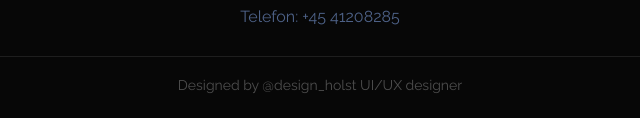
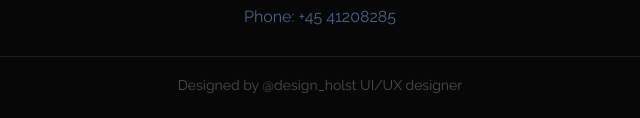
Before and after one commit to PernilleHolst/ph-design, a plain HTML site: page index.html in a window 1280 px wide. Shown: the part 3359-3477 px from the top of the page, 320-960 px from the left. Drawn offline with Linux system fonts and the light colour scheme.

Commit message:
Footer text

```diff
--- a/index.html
+++ b/index.html
@@ -156,7 +156,7 @@
             <div class="contact-info">
                 <a href="mailto:yourmail@example.com">pernille_holst@outlook.com</a>
                 <br>
-                <p>Telefon: +45 41208285</p>
+                <p>Phone: +45 41208285</p>
             </div>
         </div>
         <hr>
```
